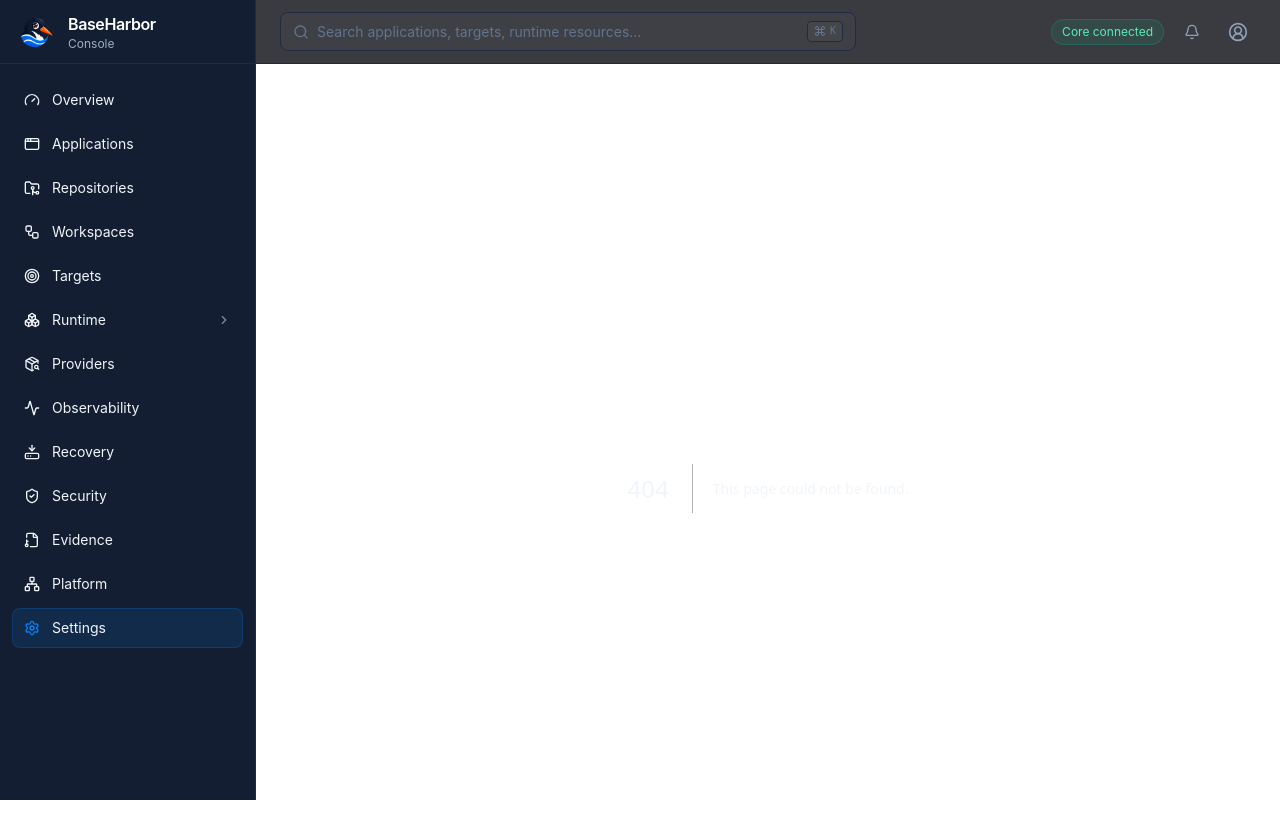
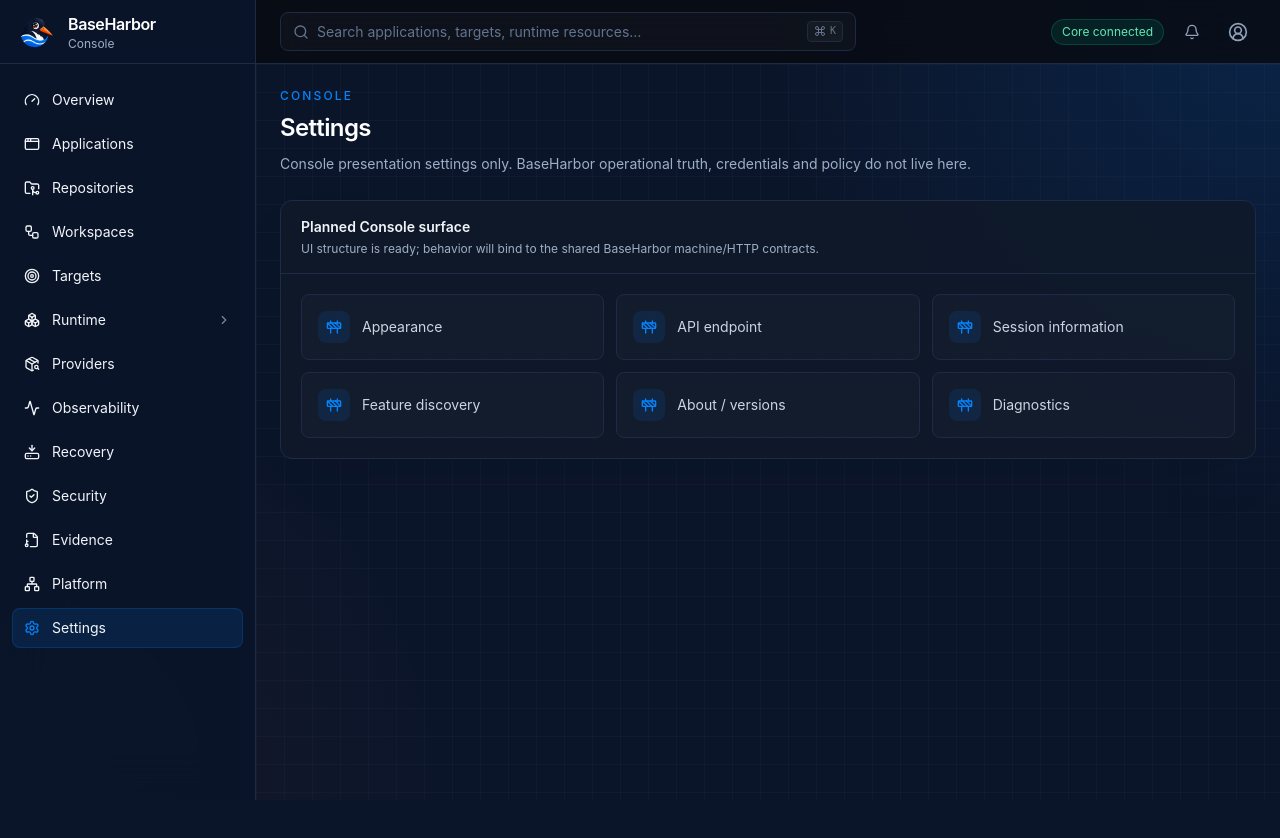
Before and after one commit to mcpdev80/baseharbor-console, a Next.js app: page /settings in a window 1280 px wide. Before the commit this address had no page. Shown: the top 838 px of the page. After the commit the page ends 800 px from the top, so only its background shows below. Built offline with nearby package versions, Linux system fonts and the light colour scheme.

Commit message:
feat: add BaseHarbor Console product surfaces

```diff
--- /dev/null
+++ b/src/app/settings/page.tsx
@@ -0,0 +1,4 @@
+import { SectionPage } from "@/components/section/section-page";
+export default function Page() {
+  return <SectionPage eyebrow="Console" title="Settings" description="Console presentation settings only. BaseHarbor operational truth, credentials and policy do not live here." capabilities={["Appearance","API endpoint","Session information","Feature discovery","About / versions","Diagnostics"]} />;
+}
```
